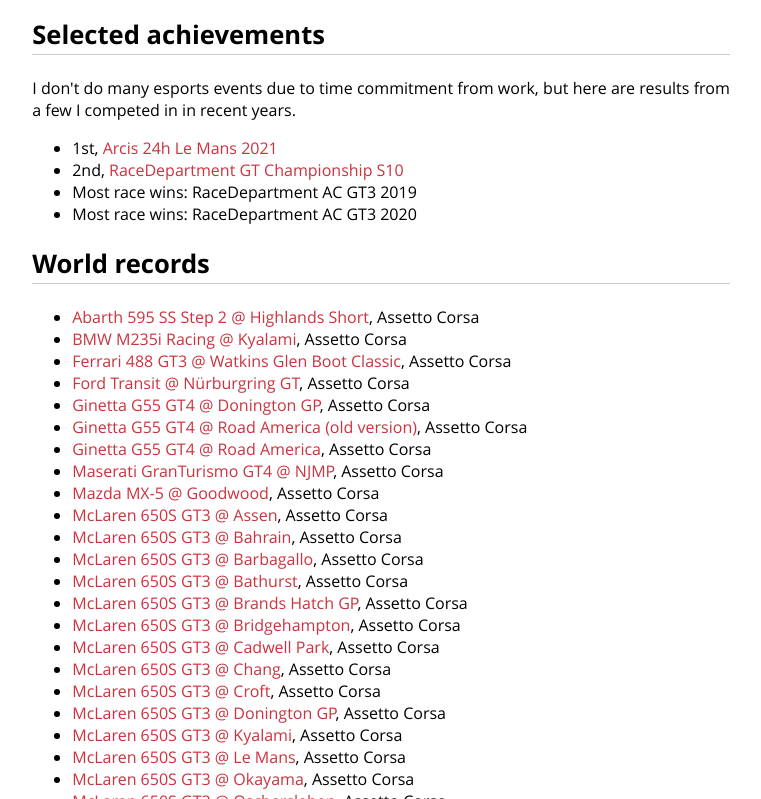
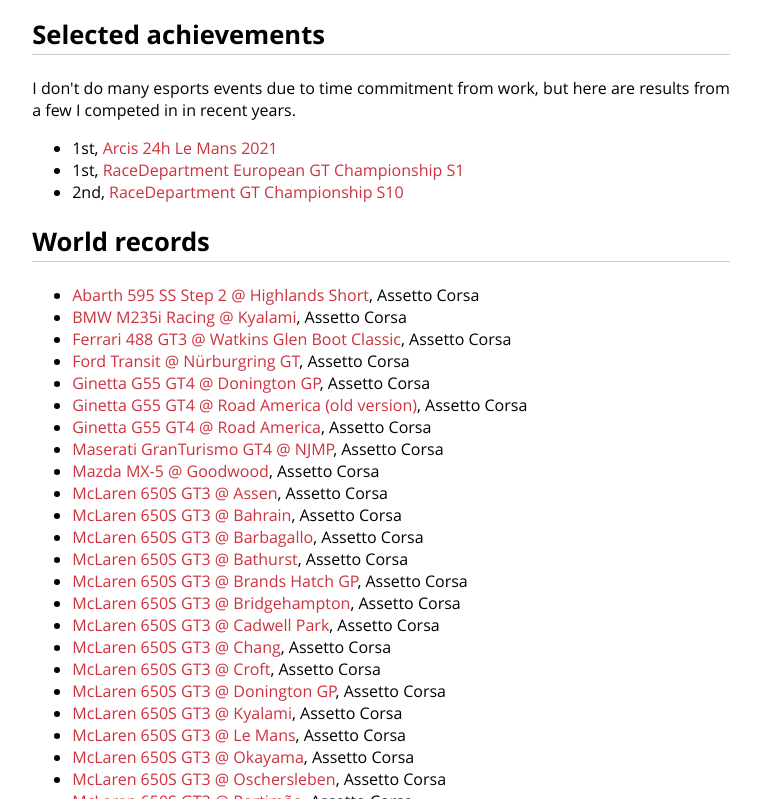
Before and after one commit to cdown/chrisdown.name, a Jekyll site: the page built from racing.md, in a window 1280 px wide and 900 px high, scrolled down 374 px, cut to the strip 101-900 px from the top of the window. Shown: the whole strip, without its empty margins (259-1020 px from the left). Built offline with Jekyll 4.4.1, drawn with Linux system fonts in a browser that asks for light colours.

Commit message:
racing: RDEGTC champion!

```diff
--- a/racing.md
+++ b/racing.md
@@ -10,9 +10,8 @@ title: "Sim racing"
 I don't do many esports events due to time commitment from work, but here are results from a few I competed in in recent years.
 
 - 1st, [Arcis 24h Le Mans 2021](https://www.youtube.com/watch?v=GIfrPH3HJ8w)
+- 1st, [RaceDepartment European GT Championship S1](https://www.youtube.com/watch?v=RJ4nk8QuzSQ)
 - 2nd, [RaceDepartment GT Championship S10](https://www.youtube.com/watch?v=OCHb7Nw7VlA)
-- Most race wins: RaceDepartment AC GT3 2019
-- Most race wins: RaceDepartment AC GT3 2020
 
 ## World records
 
```
